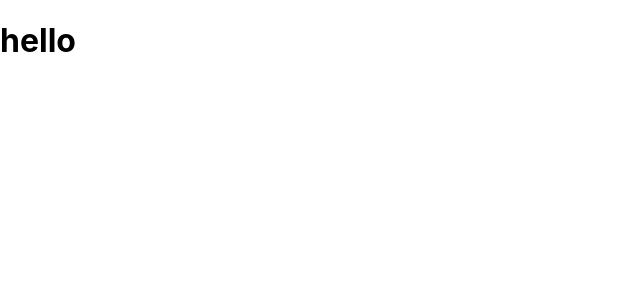
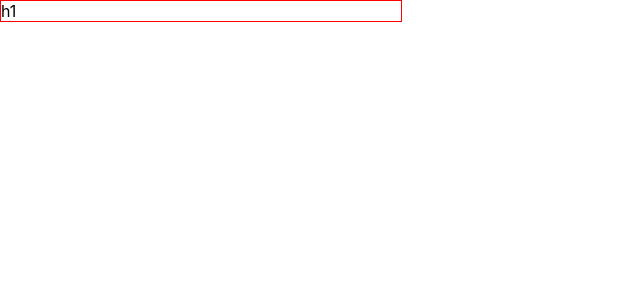
Before and after one commit to Ihornechypor/udemy_react_theory_part_2, a React app: page / in a window 1280 px wide. Shown: the top 300 px of the page, without its empty margins (0-640 px from the left). Built offline with nearby package versions, Linux system fonts and the light colour scheme.

Commit message:
lesson 43 Layout

```diff
--- a/src/App.js
+++ b/src/App.js
@@ -1,14 +1,20 @@
-import React from 'react';
+import React, {Component} from 'react';
+import Layout from './hoc/Layout/Layout';
 
-function App() {
-  return (
-    <div className="App">
-      <h1>
-        hello
 
-      </h1>
-    </div>
-  );
+
+class App extends Component {
+  render(){
+    return (
+      <Layout>
+
+        <div style={{width:400, border: '1px solid red'}}>
+          h1
+        </div>
+      </Layout>
+    )
+  }
 }
 
+
 export default App;
--- /dev/null
+++ b/src/hoc/Layout/Layout.css
@@ -0,0 +1,11 @@
+.Layout {
+    height: 100vh;
+    display: flex;
+    flex-direction: column;
+}
+
+.Layout main{
+    display: flex;
+    flex-direction: column;
+    flex-grow: 1;
+}
--- /dev/null
+++ b/src/hoc/Layout/Layout.js
@@ -0,0 +1,16 @@
+import React, {Component} from 'react';
+
+
+class Layout extends Component {
+    render(){
+        return (
+            <div>
+                <main>
+                    { this.props.children }
+                </main>
+            </div>
+        )
+    }
+}
+
+export default Layout
```
